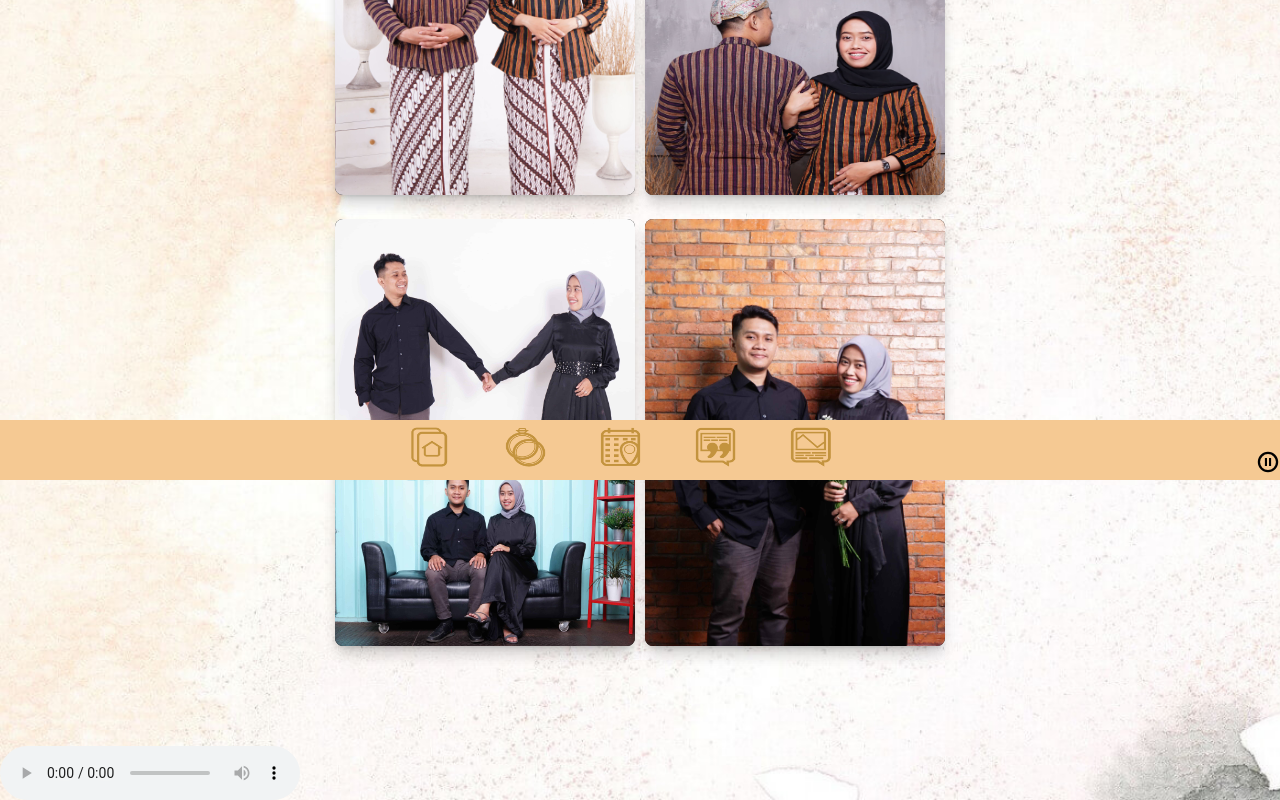
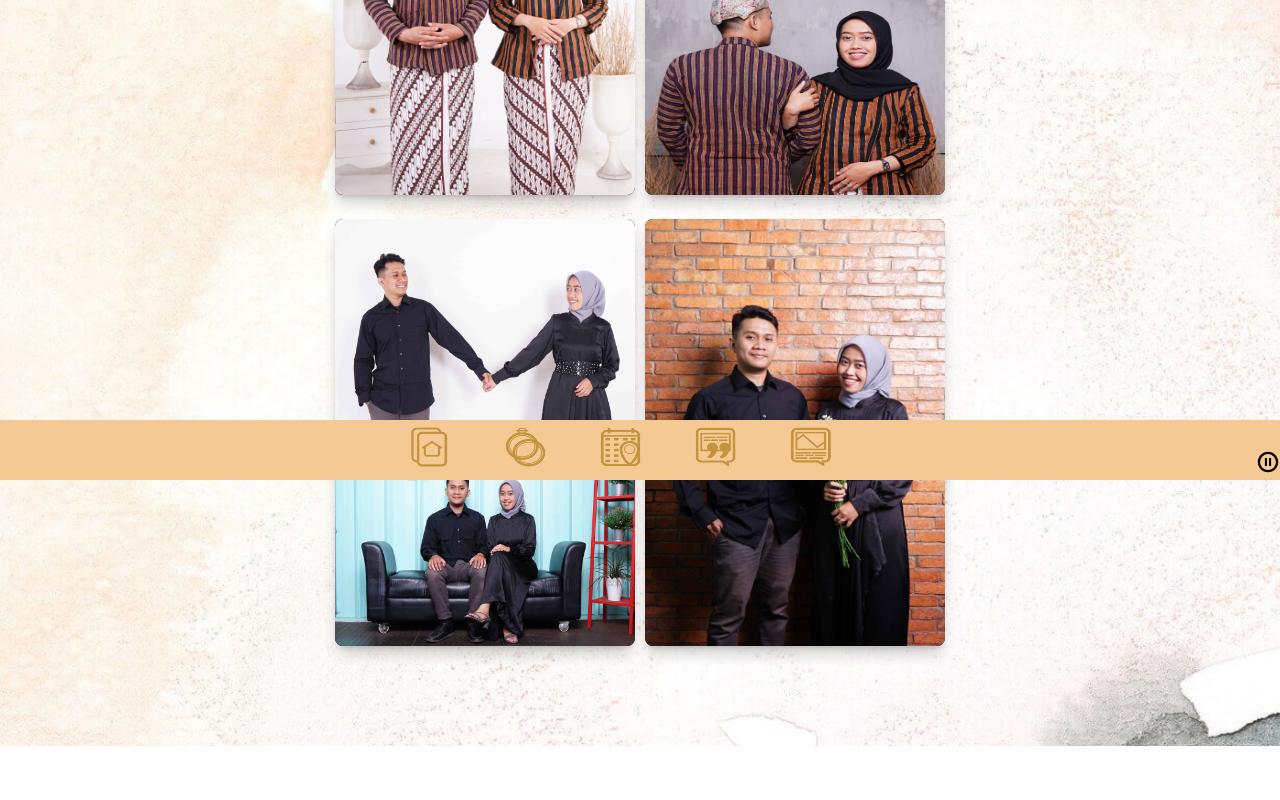
Before and after one commit to dennyrismanto/quen, a React (Vite) app: page /galery in a window 1280 px wide. Shown: the part 320-1120 px from the top of the page. After the commit the page ends 1066 px from the top, so only its background shows below. Built offline with nearby package versions, Linux system fonts and the light colour scheme.

Commit message:
autoplay fix 3

```diff
--- a/package.json
+++ b/package.json
@@ -13,6 +13,7 @@
     "firebase": "^9.6.10",
     "google-map-react": "^2.1.10",
     "react": "^17.0.2",
+    "react-audio-player": "^0.17.0",
     "react-dom": "^17.0.2",
     "react-iframe": "^1.8.0",
     "wouter": "^2.8.0-alpha.2",
--- a/src/components/music.jsx
+++ b/src/components/music.jsx
@@ -1,4 +1,5 @@
 import { useRef, useState, useEffect } from "react";
+import ReactAudioPlayer from "react-audio-player";
 
 import song from "/src/public/audio/snoopdog.mp3";
 
@@ -19,9 +20,10 @@ export const Music = () => {
 
   return (
     <>
-      <audio controls ref={myRef} autoPlay={true}>
+      <ReactAudioPlayer src={song} ref={myRef} autoPlay />
+      {/* <audio ref={myRef} autoPlay={true}>
         <source src={song} />
-      </audio>
+      </audio> */}
       <div className="absolute bottom-0 right-0 z-40">
         <button
           onClick={() => {
```
Also changed, not shown: 1 other file (tests, documents, lock files or other folders).
